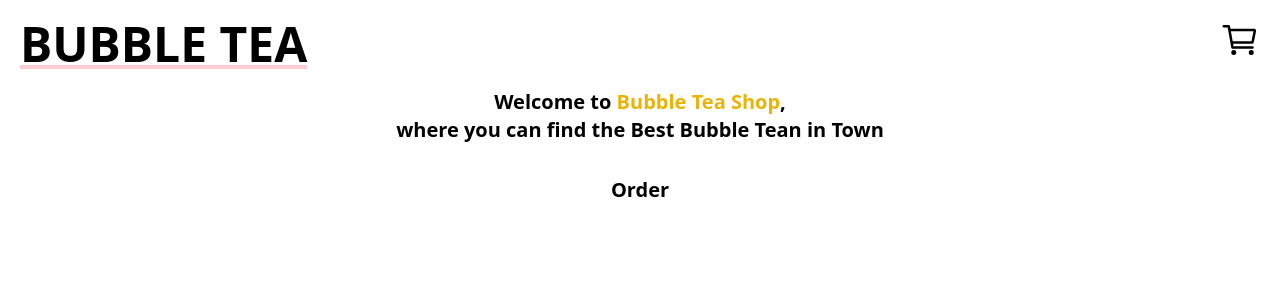
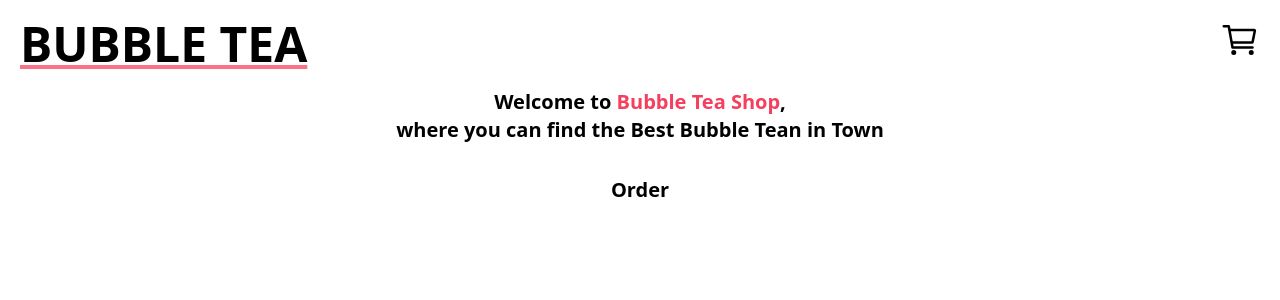
Before and after one commit to VictorYeung0725/bubbleTeaCodingTestForyySearch, a React (Vite) app: page / in a window 1280 px wide. Shown: the top 300 px of the page. Built offline with nearby package versions, Linux system fonts and the light colour scheme.

Commit message:
updated for read me

```diff
--- a/src/features/menu/MenuItem.jsx
+++ b/src/features/menu/MenuItem.jsx
@@ -2,6 +2,7 @@ import { useState } from 'react';
 import toast from 'react-hot-toast';
 import { useDispatch } from 'react-redux';
 import { addItem } from '../cart/cartSlice';
+import Button from '../../ui/Button';
 
 function MenuItem({ bubbleTea }) {
   const [isTeaAdded, setIsTeaAdded] = useState(true);
@@ -40,12 +41,9 @@ function MenuItem({ bubbleTea }) {
           />
 
           {isTeaAdded && (
-            <button
-              className="rounded border border-blue-500 bg-transparent px-4 py-2 text-blue-700 hover:border-transparent hover:bg-blue-500 hover:text-white"
-              onClick={() => notify()}
-            >
+            <Button type="small" onClick={() => notify()}>
               Add to Cart
-            </button>
+            </Button>
           )}
         </div>
       </li>
--- a/src/ui/Header.jsx
+++ b/src/ui/Header.jsx
@@ -6,7 +6,7 @@ function Header() {
     <header className="flex justify-between p-5">
       <Link
         to="/"
-        className="text-5xl font-bold uppercase underline decoration-rose-200"
+        className="text-5xl font-bold uppercase underline decoration-rose-400"
       >
         Bubble Tea
       </Link>
--- a/src/ui/Home.jsx
+++ b/src/ui/Home.jsx
@@ -4,7 +4,7 @@ function Home() {
   return (
     <div className="text-center text-xl font-semibold">
       <h1 className="mb-8 text-xl font-semibold">
-        Welcome to <span className="text-yellow-500">Bubble Tea Shop</span>,
+        Welcome to <span className="text-rose-500">Bubble Tea Shop</span>,
         <br />
         where you can find the Best Bubble Tean in Town
       </h1>
```
Also changed, not shown: 1 other file (tests, documents, lock files or other folders).
